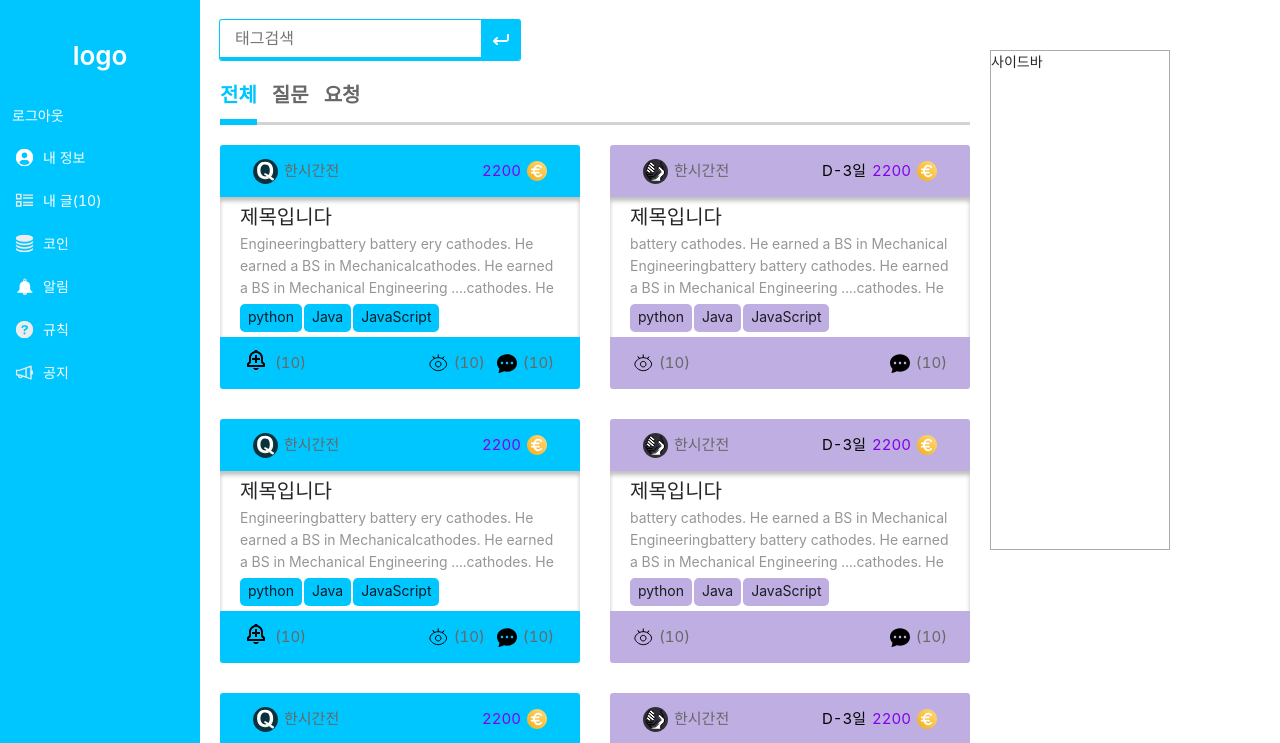
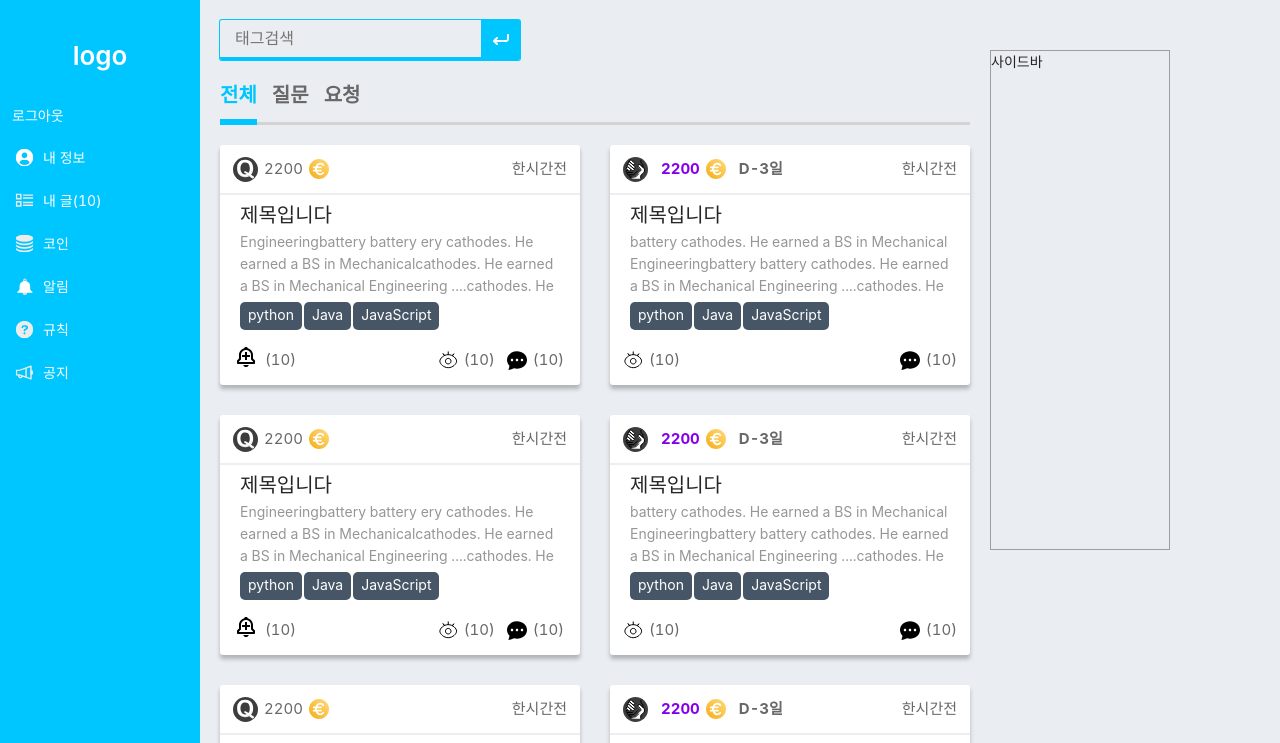
Before and after one commit to dobbda/dobda-client, a Next.js app: page / in a window 1280 px wide. Shown: the top 743 px of the page. Built offline with nearby package versions, Linux system fonts and the light colour scheme.

Commit message:
style: card  restyling 카드 전체적인 스타일 변경 해쉬태그 스타일 변경

```diff
--- a/src/components/Card/atom/CardHeader.tsx
+++ b/src/components/Card/atom/CardHeader.tsx
@@ -25,8 +25,10 @@ export const QHeader = (props: Props) => {
   return (
   <HeaderWrapper>
     <HeaderContent>
-      <Group><Qicon /><p>한시간전</p></Group>
-      <Group color="#8400EC"><p>2200</p><CoinIcon /></Group>
+      <Group color="#8400EC"><Qicon /><p>2200</p><CoinIcon /></Group>
+
+      <Group><p>한시간전</p></Group>
+
     </HeaderContent>
   </HeaderWrapper>);
 };
@@ -35,8 +37,9 @@ export const RHeader = (props: Props) => {
   return (
   <HeaderWrapper>
     <HeaderContent>
-      <Group><Ricon /><p>한시간전</p></Group>
-      <Group color="#8400EC"><P>D-3일</P><p>2200</p><CoinIcon /></Group>
+      <Group ><Ricon /> <P color="#8400EC">2200</P > <CoinIcon /><P>D-3일</P></Group>
+      <Group><p>한시간전</p></Group>
+
     </HeaderContent>
   </HeaderWrapper>);
 };
--- a/src/components/Card/atom/style/CardBody.Element.ts
+++ b/src/components/Card/atom/style/CardBody.Element.ts
@@ -16,8 +16,6 @@ export const BodyWrapper = styled.div`
   background: #fff;
   padding: 5px 10px;
 
-
-  box-shadow: inset 0px 4px 4px rgba(0, 0, 0, 0.25);
   .body-column{
     width: 100%;
     margin: 0 auto;
--- a/src/components/Card/atom/style/CardFooter.Element.ts
+++ b/src/components/Card/atom/style/CardFooter.Element.ts
@@ -9,9 +9,10 @@ interface CardProps {
 
 //footer
 export const FooterWrapper = styled.div`
-  width: ${({theme})=> theme.media.cardMinWidth};
-  height: 52px;
+  width: 100%;
+  height: 50px;
   margin: 0 auto;
+  padding: 0 10px;
 
 `
 export const FooterContent = styled.div`
--- a/src/components/Card/atom/style/CardHeader.Element.ts
+++ b/src/components/Card/atom/style/CardHeader.Element.ts
@@ -9,11 +9,12 @@ interface CardProps {
 
 // header
 export const HeaderWrapper = styled.header`
-  width: ${({theme})=> theme.media.cardMinWidth};
-  height: 52px;
+  width: 100%;
+  height: 50px;
   align-items: center;
   padding: 0 10px;
   margin: 0 auto;
+  border-bottom: solid 2px rgba(70, 86, 102, 0.1);
 `
 export const HeaderContent = styled.div`
   width: 100%;
--- a/src/components/Card/style/Card.Element.ts
+++ b/src/components/Card/style/Card.Element.ts
@@ -1,3 +1,4 @@
+import { blob } from 'stream/consumers'
 import styled from 'styled-components'
 // ({theme})=> theme.color
 interface CardProps {
@@ -5,24 +6,14 @@ interface CardProps {
   color?: string,
 }
 
-// export const CardWrapper = styled.li<CardProps>`
-//   max-width: 400px;
-//   width: 100%;
-//   height: 236px;
-//   min-width: 340px;
-//   background:  ${({type,theme})=> type==="R" ? theme.color.Rcard : theme.color.Qcard};
-//   border-radius: 3px;
-//   display: flex;
-//   flex-direction: column;
-
-// `
 
 export const CardContainer = styled.li<CardProps>`
-  background:  ${({type,theme})=> type==="R" ? theme.color.Rcard : theme.color.Qcard};
+  background:  ${({theme})=> theme.color.card};
   /* max-width: 100%; */
-  width: 100%;
+  /* width: 100%; */
   max-width:${({theme})=> theme.media.cardMaxWidth};
   min-width: ${({theme})=> theme.media.cardMinWidth};
+  box-shadow: 0px 4px 4px rgba(0, 0, 0, 0.25);
   border-radius: 3px;
   display: inline-block;
 `
@@ -42,7 +33,7 @@ export const Group = styled.div`
   user-select:none;
 
   p{
-    color: ${({color}) => color ? color : "#686868"};
+    color: #686868;
   }
   * {
     margin:3px;
@@ -52,7 +43,9 @@ export const Group = styled.div`
 
 
 export const P = styled.div`
-  color: #000;
+  font-weight: bold;
+  color: ${({color}) => color ? color : "#686868"};
+  margin-left: 10px;
 `
 
 export const AddBell = styled.div`
--- a/src/components/MainContent/style/MainContent.Element.ts
+++ b/src/components/MainContent/style/MainContent.Element.ts
@@ -2,8 +2,6 @@ import styled from 'styled-components';
 
 export const Main = styled.main`
   margin:20px;
-  /* margin-top: 50px; //임시로 */
-
   max-width: 1100px;
   /* height: 100%; */
   display: flex;
--- a/src/components/common/Layout/Layout.Element.ts
+++ b/src/components/common/Layout/Layout.Element.ts
@@ -3,10 +3,11 @@ import styled from 'styled-components';
 export const Container = styled.div`
   width: 100%;
   height: 100%;
+  background-color: ${({theme})=>theme.color.bg};
+
   .wrapper {
     max-width: ${({ theme }) => theme.media.large}; //1200px
     height: 100%;
-    background: #0005;
 
     display: flex;
     flex-direction: column;
@@ -33,7 +34,6 @@ export const Container = styled.div`
       }
     }
 
-
     .main {
       //윈도우 메인화면
       display: flex;
@@ -41,7 +41,6 @@ export const Container = styled.div`
       height: 100%;
       .layout-content {
         width: 100%;
-        background-color: #fff;
       }
       .window-nav {
         z-index: 1;
--- a/src/components/common/Tag.ts
+++ b/src/components/common/Tag.ts
@@ -8,7 +8,8 @@ export const Tag = styled.div<CardProps>`
   margin-right: 2px;
   font-size: 14px;
   border-radius: 5px;
-  background-color: ${({type, theme})=> type==="R" ? theme.color.Rcard : theme.color.Qcard};
+  background-color: ${({theme})=>theme.color.secondary};
+  color: #fff;
   :hover {
     transform: scale(1.1);
     transition: all 0.3s;
```
